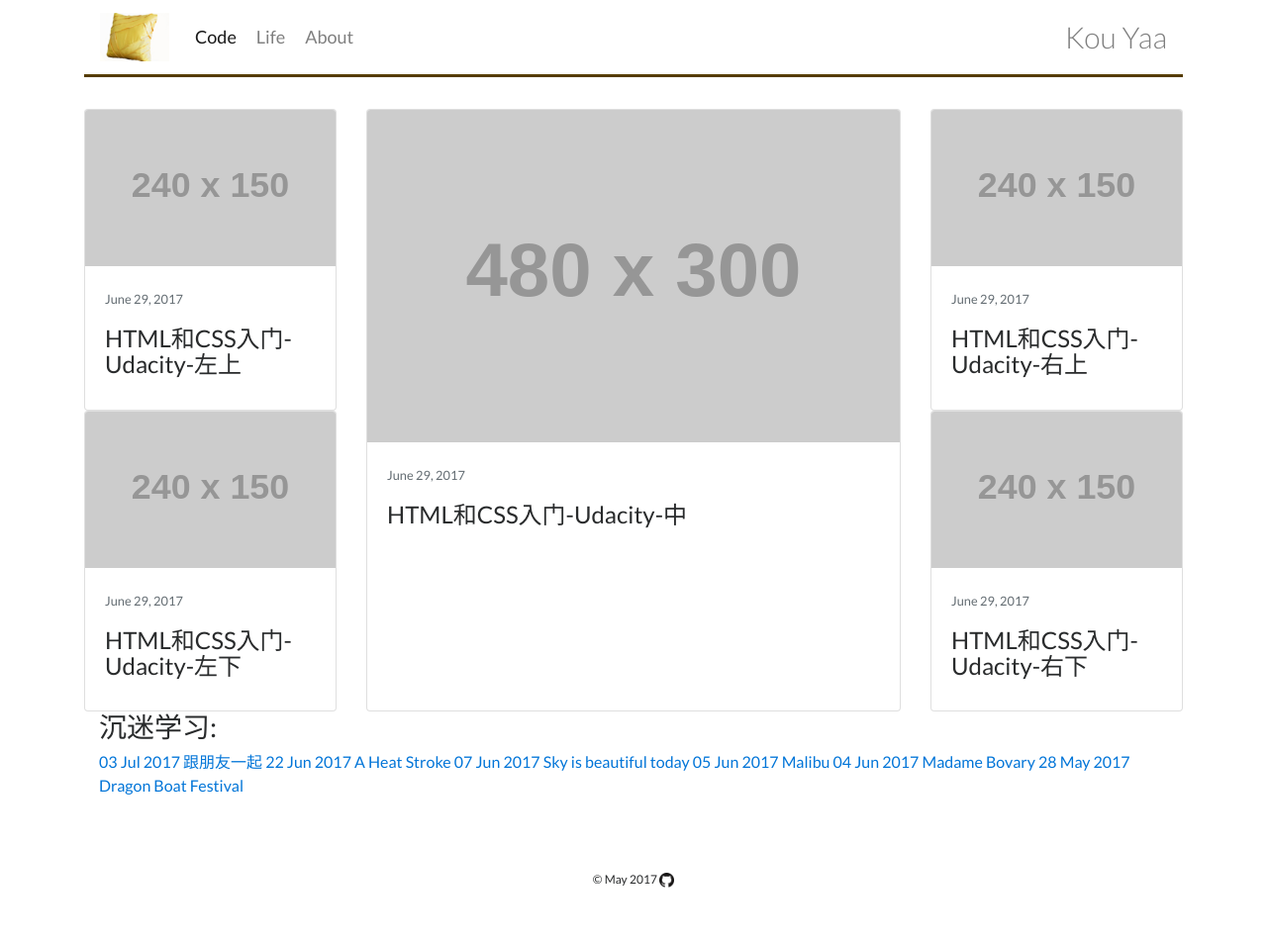
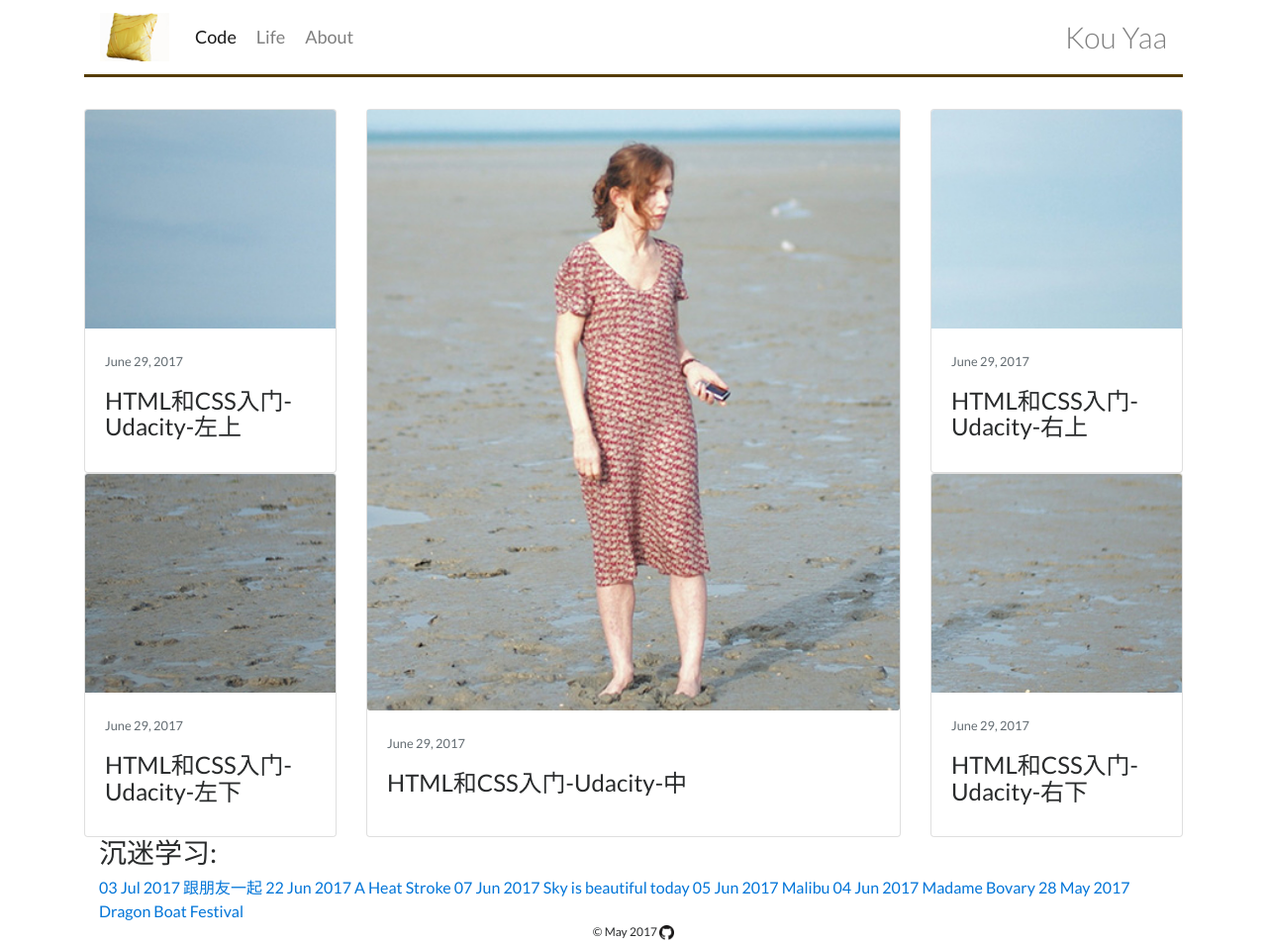
Before and after one commit to yinkouya/yinkouya.github.io, a Jekyll site: the page built from life.html, in a window 1280 px wide. Shown: the whole page at 99% size. Built offline with Jekyll 4.4.1, drawn with Linux system fonts in a browser that asks for light colours; nearby versions of some CDN libraries; before the commit the page ends 900 px from its top, so only the background shows below that.

Commit message:
Update life.html

```diff
--- a/life.html
+++ b/life.html
@@ -5,14 +5,14 @@ layout: default
 <div class="row">
   <div class="col-sm-3">
     <div class="card h-50">
-      <img class="card-img-top" src="http://via.placeholder.com/240x150" alt="Card image cap">
+      <img class="card-img-top" src="img/topleft.jpg" alt="Card image cap">
       <div class="card-block">
         <p class="card-text"><small class="text-muted">June 29, 2017</small></p>
         <h4 class="card-title">HTML和CSS入门-Udacity-左上</h4>
       </div>
     </div>
     <div class="card h-50">
-      <img class="card-img-top" src="http://via.placeholder.com/240x150" alt="Card image cap">
+      <img class="card-img-top" src="img/bottomleft.jpg" alt="Card image cap">
       <div class="card-block">
         <p class="card-text"><small class="text-muted">June 29, 2017</small></p>
         <h4 class="card-title">HTML和CSS入门-Udacity-左下</h4>
@@ -22,7 +22,7 @@ layout: default
 
   <div class="col-sm-6">
     <div class="card h-100">
-      <img class="card-img-top" src="http://via.placeholder.com/480x300" alt="Card image cap">
+      <img class="card-img-bottom" src="img/middle.jpg" alt="Card image cap">
       <div class="card-block">
         <p class="card-text"><small class="text-muted">June 29, 2017</small></p>
         <h4 class="card-title">HTML和CSS入门-Udacity-中</h4>
@@ -32,14 +32,14 @@ layout: default
 
   <div class="col-sm-3">
     <div class="card h-50">
-      <img class="card-img-top" src="http://via.placeholder.com/240x150" alt="Card image cap">
+      <img class="card-img-top" src="img/topright.jpg" alt="Card image cap">
       <div class="card-block">
         <p class="card-text"><small class="text-muted">June 29, 2017</small></p>
         <h4 class="card-title">HTML和CSS入门-Udacity-右上</h4>
       </div>
     </div>
     <div class="card h-50">
-      <img class="card-img-top" src="http://via.placeholder.com/240x150" alt="Card image cap">
+      <img class="card-img-top" src="img/bottomright.jpg" alt="Card image cap">
       <div class="card-block">
         <p class="card-text"><small class="text-muted">June 29, 2017</small></p>
         <h4 class="card-title">HTML和CSS入门-Udacity-右下</h4>
```
